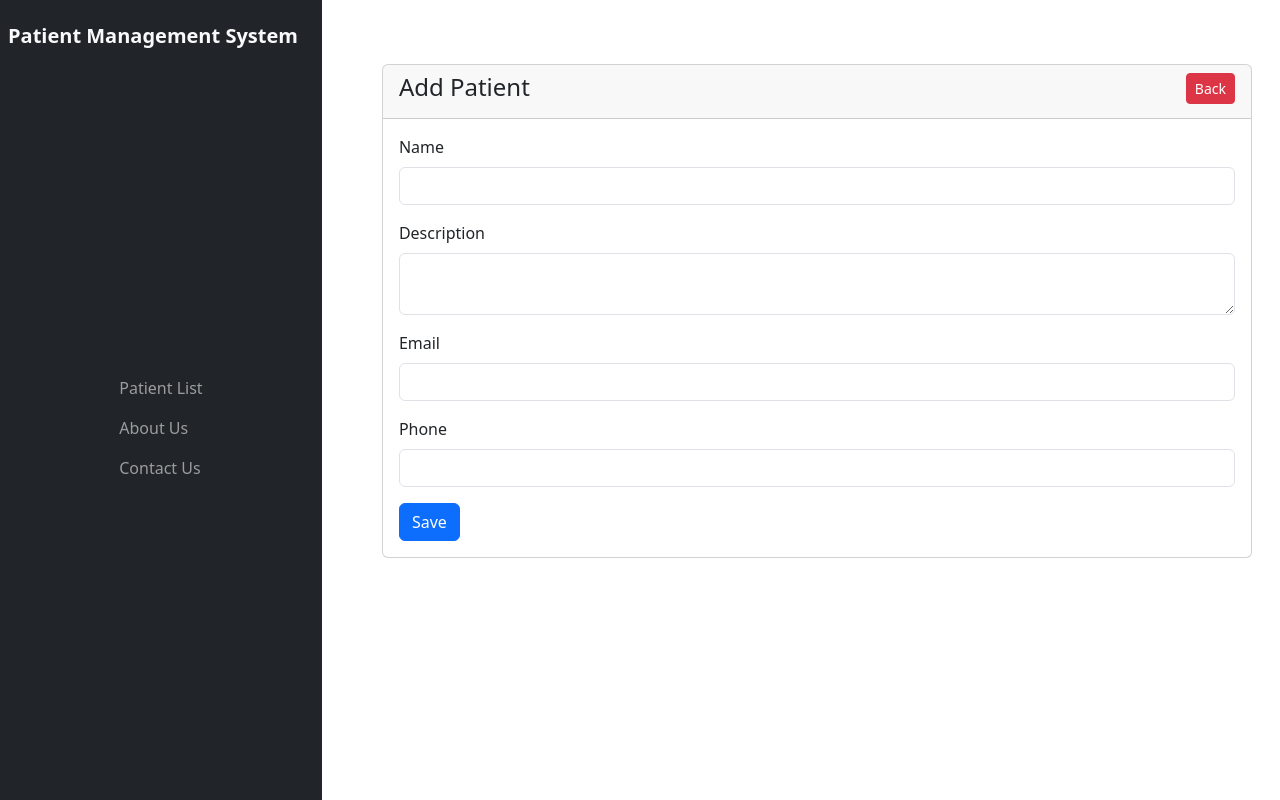
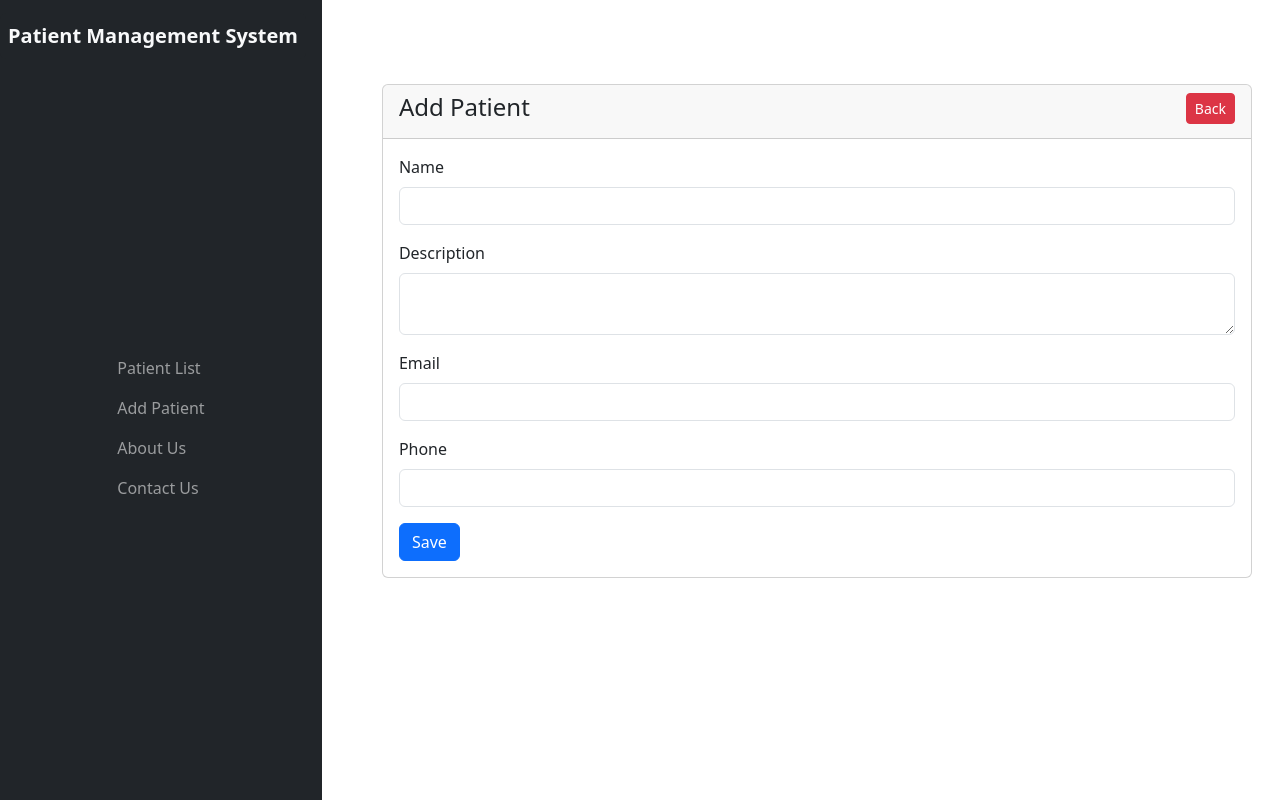
Before and after one commit to HRO57/Patient_Management_System, a React (Create React App) app in the folder frontend/: page /patients/create in a window 1280 px wide. Built offline with nearby package versions, Linux system fonts and the light colour scheme.

Commit message:
edit_portion

```diff
--- a/frontend/src/components/Navbar.jsx
+++ b/frontend/src/components/Navbar.jsx
@@ -27,6 +27,11 @@ function Sidebar() {
             <li className="nav-item">
               <Link className="nav-link" to="/patients-list">
                 Patient List
+              </Link>
+            </li>
+            <li className="nav-item">
+              <Link className="nav-link" to="/patients/create">
+                Add Patient
               </Link>
             </li>
             <li className="nav-item">
--- a/frontend/src/pages/Home.jsx
+++ b/frontend/src/pages/Home.jsx
@@ -13,7 +13,7 @@ function Home() {
                     <p className="mt-5">Manage your patients efficiently with our user-friendly system. Lorem ipsum dolor sit amet, consectetur adipiscing elit. Sed et commodo neque. Phasellus sed ligula justo.</p>
                     <div className="action-buttons">
                         <Link to="/patients-list" className="btn btn-primary">View Patient List</Link>
-                        <Link to="/patients/create" className="btn btn-success">Add New Patient</Link>
+                        {/* <Link to="/patients/create" className="btn btn-success">Add New Patient</Link> */}
                     </div>
                     <div className="features">
                         <ul className="d-flex mt-5">
--- a/frontend/src/pages/Patient.jsx
+++ b/frontend/src/pages/Patient.jsx
@@ -68,6 +68,14 @@ function Patient() {
       });
   };
 
+  // if(loading) {
+  //   return <div>Loading...</div>;
+  // }
+
+  // if(error) {
+  //   return <div>Error: {error.message}</div>;
+  // }
+
   return (
     <div className="d-flex">
       <Sidebar />
@@ -76,7 +84,7 @@ function Patient() {
           <div className="row">
             <div className="col-md-12">
               <div className="card">
-                <div className="card-header">
+                <div className="card-header sticky-h">
                   <h4>
                     Patient List
                     <Link
--- a/frontend/src/pages/PatientEdit.jsx
+++ b/frontend/src/pages/PatientEdit.jsx
@@ -1,6 +1,8 @@
 import React, { useState, useEffect } from "react";
 import { Link, useNavigate, useParams } from "react-router-dom";
 import axios from "axios";
+import Sidebar from "../components/Navbar";
+import "../styles.css";
 
 function PatientEdit() {
   const { id } = useParams(); // Get the patient ID from the URL
@@ -57,6 +59,9 @@ function PatientEdit() {
   };
 
   return (
+    <div className="container-with-sidebar">
+      <Sidebar />
+      <div className="main-content">
         <div className="container mt-5">
           <div className="row">
             <div className="col-md-12">
@@ -128,6 +133,8 @@ function PatientEdit() {
             </div>
           </div>
         </div>
+      </div>
+    </div>
   );
 }
 
--- a/frontend/src/styles.css
+++ b/frontend/src/styles.css
@@ -287,7 +287,7 @@
 }
 
 
-
+/* Hover */
 
 .bg-dark-on-hover {
   background-color: rgba(var(--bs-dark-rgb), var(--bs-bg-opacity));
@@ -298,3 +298,17 @@
   background-color: #14a298; /* White background on hover */
   color: #000000; /* Black text on hover */
 }
+
+/* edit sidebar */
+
+.container-with-sidebar {
+  display: flex;
+}
+
+.main-content {
+  flex-grow: 1;
+}
+
+.card {
+  margin-top: 20px;
+}
```
Lines whose indentation alone changed are shown as unchanged.
